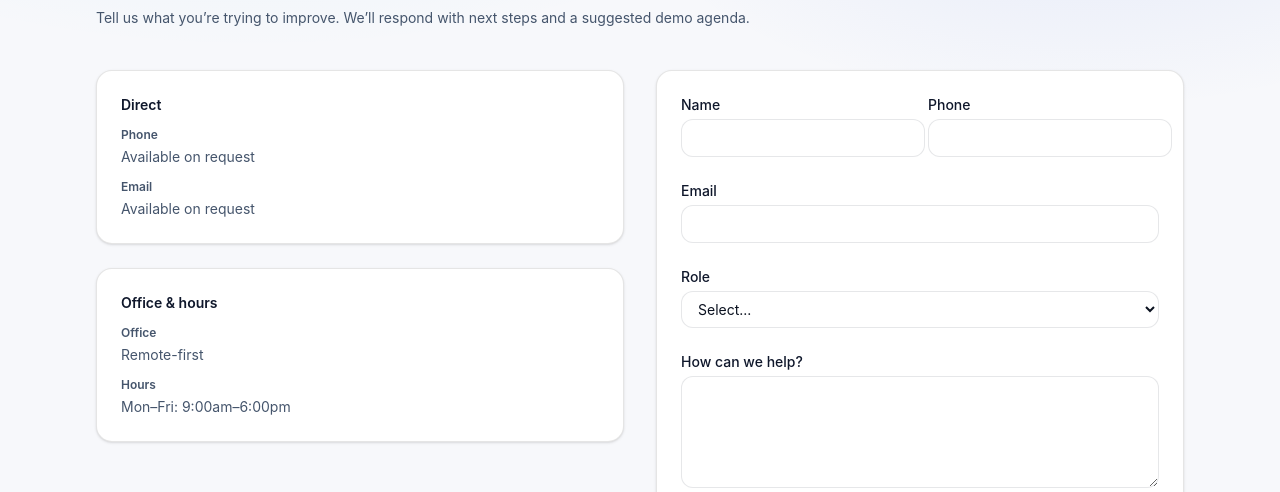
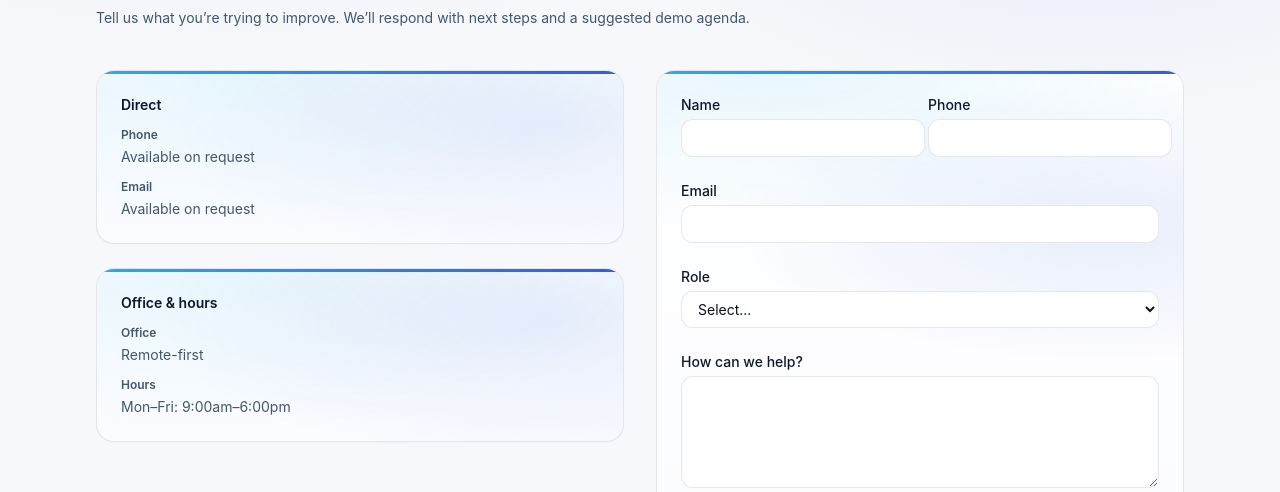
Before and after one commit to Shivang-kothari/home-health-website, a Next.js app: page /contact in a window 1280 px wide. Shown: the part 165-657 px from the top of the page. Built offline with nearby package versions, Linux system fonts and the light colour scheme; no server answers.

Commit message:
Align demo/contact panels with site card style
Co-authored-by: kotharishivang20 <kotharishivang20@gmail.com>

```diff
--- a/src/app/(site)/contact/page.tsx
+++ b/src/app/(site)/contact/page.tsx
@@ -2,6 +2,7 @@ import type { Metadata } from "next";
 import Container from "../../components/Container";
 import ContactForm from "../../components/ContactForm";
 import { site } from "../../lib/site";
+import Card from "../../components/Card";
 import Reveal from "../../components/Reveal";
 
 export const metadata: Metadata = {
@@ -21,7 +22,7 @@ export default function ContactPage() {
         <div className="mt-10 grid gap-8 lg:grid-cols-2">
           <div className="space-y-6">
             <Reveal>
-              <div className="rounded-2xl border border-black/10 bg-white p-6 shadow-sm">
+              <Card className="p-6">
                 <div className="text-sm font-semibold text-slate-900">Direct</div>
                 <div className="mt-3 grid gap-3 text-sm text-slate-700">
                   <div>
@@ -45,11 +46,11 @@ export default function ContactPage() {
                     )}
                   </div>
                 </div>
-              </div>
+              </Card>
             </Reveal>
 
             <Reveal delayMs={120}>
-              <div className="rounded-2xl border border-black/10 bg-white p-6 shadow-sm">
+              <Card className="p-6">
                 <div className="text-sm font-semibold text-slate-900">Office & hours</div>
                 <div className="mt-3 grid gap-3 text-sm text-slate-700">
                   <div>
@@ -63,7 +64,7 @@ export default function ContactPage() {
                     <div className="mt-1 text-slate-600">{site.hoursLines.map((l) => <div key={l}>{l}</div>)}</div>
                   </div>
                 </div>
-              </div>
+              </Card>
             </Reveal>
           </div>
 
--- a/src/app/components/ContactForm.tsx
+++ b/src/app/components/ContactForm.tsx
@@ -53,7 +53,7 @@ export default function ContactForm({ variant = "default" }: Props) {
       onSubmit={onSubmit}
       className={
         variant === "simple"
-          ? "grid gap-6 rounded-2xl border border-black/10 bg-white p-6 shadow-sm"
+          ? "card grid gap-6 p-6"
           : "card grid gap-6 p-6"
       }
     >
```
